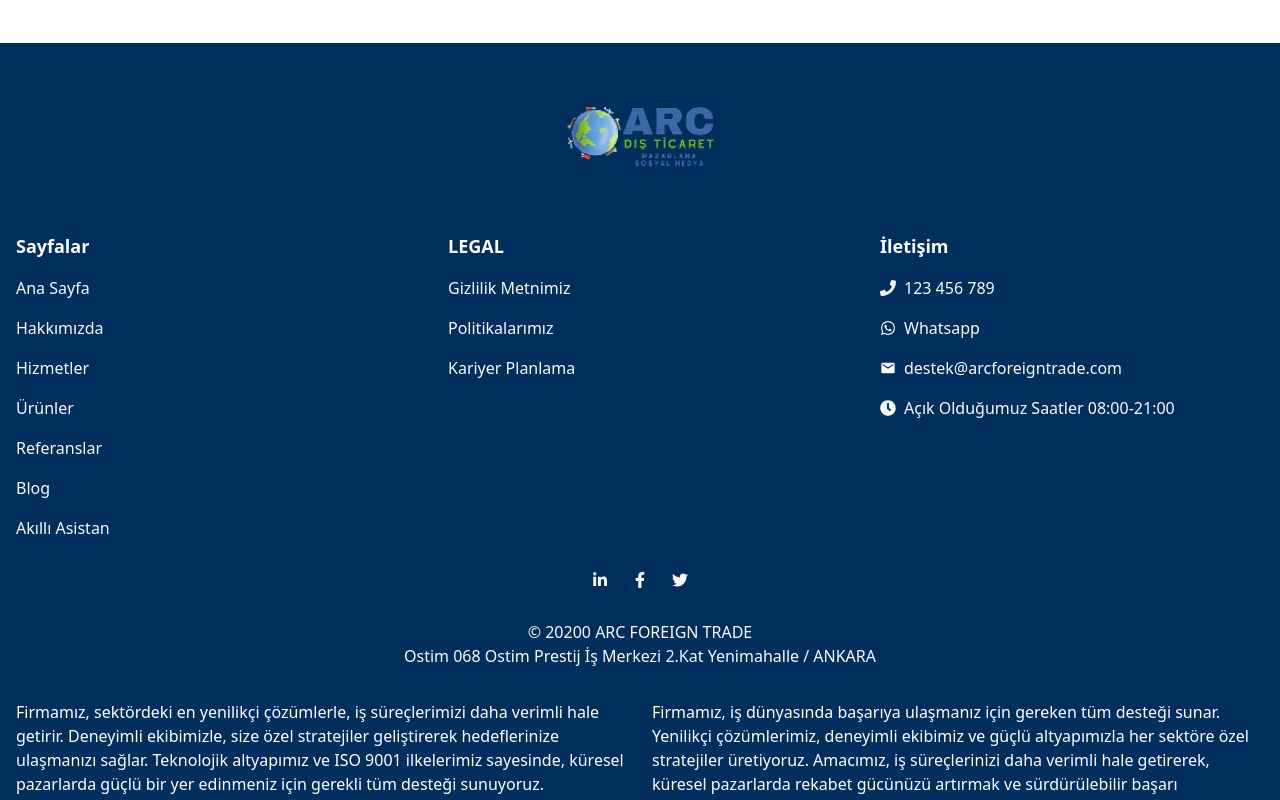
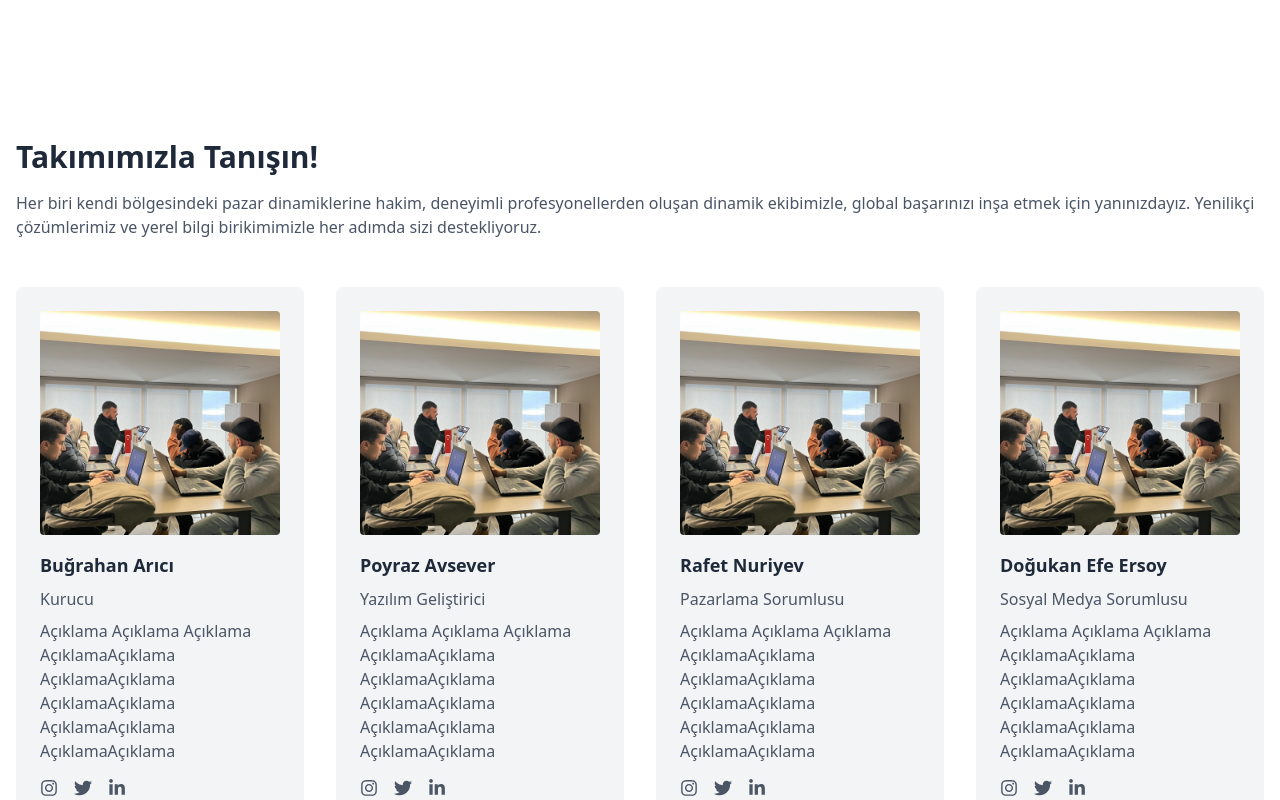
Before and after one commit to poyrazavsever/arc_foreign_trade, a Next.js app: page /about in a window 1280 px wide. Shown: the part 1620-2420 px from the top of the page. Built offline with nearby package versions, Linux system fonts and the light colour scheme.

Commit message:
feat: done team section in about page

```diff
--- /dev/null
+++ b/components/About/Team.jsx
@@ -0,0 +1,86 @@
+import React from 'react';
+import { FaInstagram, FaTwitter, FaLinkedinIn } from 'react-icons/fa';
+
+const Team = () => {
+  const teamMembers = [
+    {
+      name: 'Buğrahan Arıcı',
+      role: 'Kurucu',
+      description: 'Açıklama Açıklama Açıklama AçıklamaAçıklama AçıklamaAçıklama AçıklamaAçıklama AçıklamaAçıklama AçıklamaAçıklama',
+      image: '/Images/herosection.jpg',
+      instagram: 'https://www.instagram.com/bugrahanarici',
+      twitter: 'https://twitter.com/bugrahanarici',
+      linkedin: 'https://www.linkedin.com/in/bugrahanarici',
+    },
+    {
+      name: 'Poyraz Avsever',
+      role: 'Yazılım Geliştirici',
+      description: 'Açıklama Açıklama Açıklama AçıklamaAçıklama AçıklamaAçıklama AçıklamaAçıklama AçıklamaAçıklama AçıklamaAçıklama',
+      image: '/Images/herosection.jpg',
+      instagram: 'https://www.instagram.com/poyrazavsever',
+      twitter: 'https://twitter.com/poyrazavsever',
+      linkedin: 'https://www.linkedin.com/in/poyrazavsever',
+    },
+    {
+      name: 'Rafet Nuriyev',
+      role: 'Pazarlama Sorumlusu',
+      description: 'Açıklama Açıklama Açıklama AçıklamaAçıklama AçıklamaAçıklama AçıklamaAçıklama AçıklamaAçıklama AçıklamaAçıklama',
+      image: '/Images/herosection.jpg',
+      instagram: 'https://www.instagram.com/rafetnuriyev',
+      twitter: 'https://twitter.com/rafetnuriyev',
+      linkedin: 'https://www.linkedin.com/in/rafetnuriyev',
+    },
+    {
+      name: 'Doğukan Efe Ersoy',
+      role: 'Sosyal Medya Sorumlusu',
+      description: 'Açıklama Açıklama Açıklama AçıklamaAçıklama AçıklamaAçıklama AçıklamaAçıklama AçıklamaAçıklama AçıklamaAçıklama',
+      image: '/Images/herosection.jpg',
+      instagram: 'https://www.instagram.com/dogukanefeersoy',
+      twitter: 'https://twitter.com/dogukanefeersoy',
+      linkedin: 'https://www.linkedin.com/in/dogukanefeersoy',
+    },
+  ];
+
+  return (
+    <div className="bg-white py-16 md:py-32">
+      <div className="container mx-auto px-4">
+        <div className="text-left flex flex-col items-start gap-4 mb-12">
+          <h2 className="text-3xl font-bold text-gray-800">Takımımızla Tanışın!</h2>
+          <p className="text-gray-600">
+            Her biri kendi bölgesindeki pazar dinamiklerine hakim, deneyimli profesyonellerden oluşan dinamik ekibimizle, global başarınızı inşa etmek için yanınızdayız. Yenilikçi çözümlerimiz ve yerel bilgi birikimimizle her adımda sizi destekliyoruz.
+          </p>
+        </div>
+
+        <div className="grid grid-cols-1 md:grid-cols-4 gap-8">
+          {teamMembers.map((member, index) => (
+            <div key={index} className="bg-gray-100 rounded-lg p-6">
+              <div className="mb-4">
+                <img
+                    src={member.image}
+                    alt={member.name}
+                    className="w-full h-56 rounded object-cover"
+                />
+              </div>
+              <h3 className="text-lg font-semibold text-gray-800 mb-2">{member.name}</h3>
+              <p className="text-gray-600 mb-2">{member.role}</p>
+              <p className="text-gray-600 mb-4">{member.description}</p>
+              <div className="flex justify-start space-x-4">
+                <a href={member.instagram} target="_blank" rel="noopener noreferrer" className="text-lg text-gray-600 hover:text-gray-800">
+                  <FaInstagram />
+                </a>
+                <a href={member.twitter} target="_blank" rel="noopener noreferrer" className="text-lg text-gray-600 hover:text-gray-800">
+                  <FaTwitter />
+                </a>
+                <a href={member.linkedin} target="_blank" rel="noopener noreferrer" className="text-lg text-gray-600 hover:text-gray-800">
+                  <FaLinkedinIn />
+                </a>
+              </div>
+            </div>
+          ))}
+        </div>
+      </div>
+    </div>
+  );
+};
+
+export default Team;
--- a/pages/about.js
+++ b/pages/about.js
@@ -1,11 +1,14 @@
 import React from 'react';
 import MainSection from '@/components/About/MainSection';
+import Team from '@/components/About/Team';
 
 const About = () => {
   return (
     <>
         <MainSection />
 
+        <Team />
+
     </>
   );
 };
```
